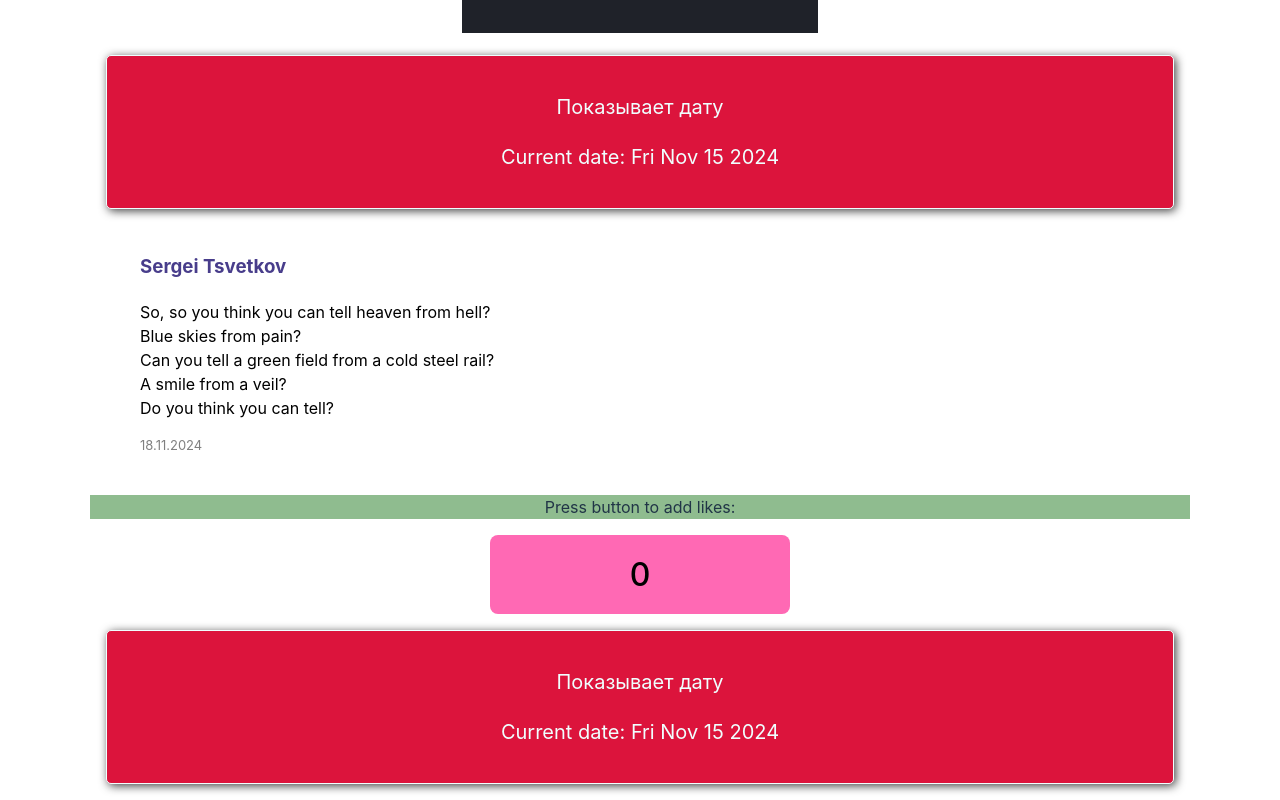
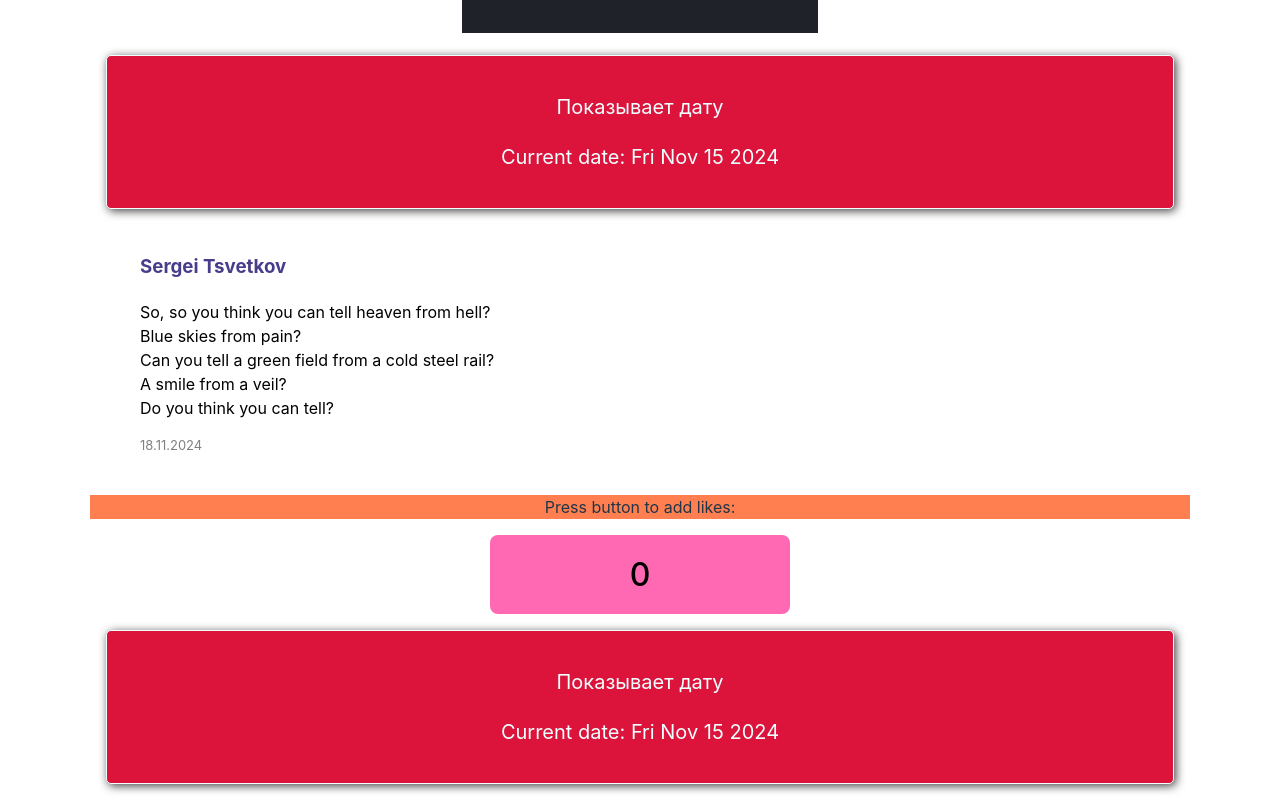
Before and after one commit to tsvetkovsergey/git-practice, a React (Vite) app: page / in a window 1280 px wide. Shown: the part 425-1225 px from the top of the page. Built offline with nearby package versions, Linux system fonts and the light colour scheme.

Commit message:
coral like text block

```diff
--- a/src/App.css
+++ b/src/App.css
@@ -11,7 +11,7 @@ button {
 }
 
 p.like-text {
-  background-color: darkseagreen;
+  background-color: coral;
 }
 
 .container {
```
